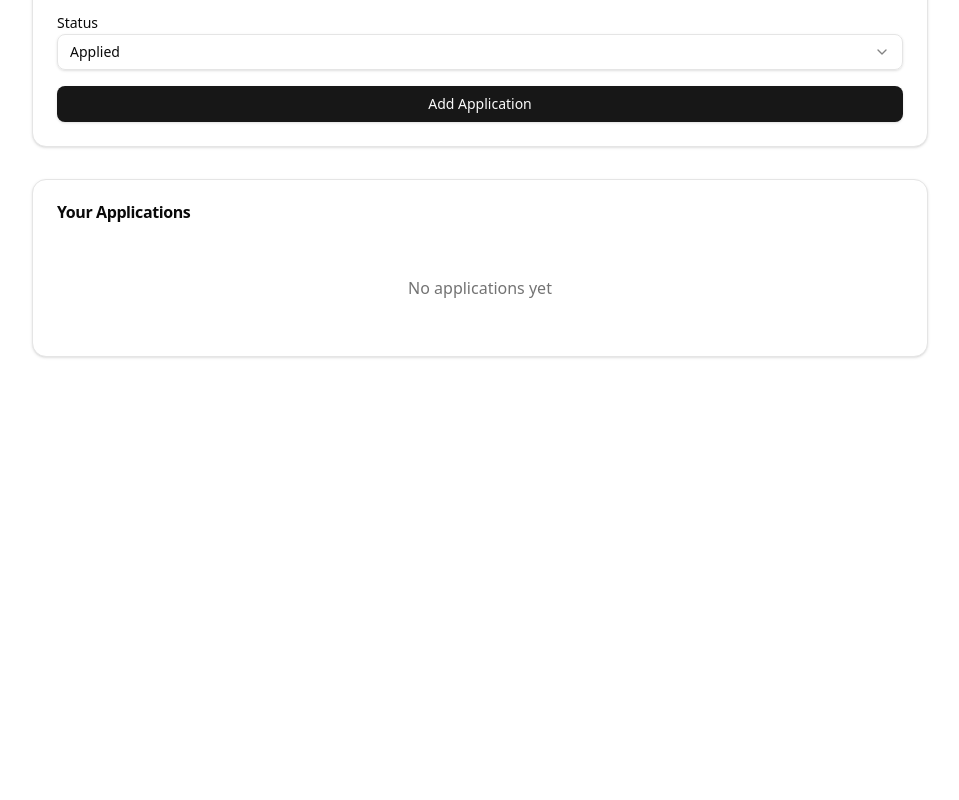
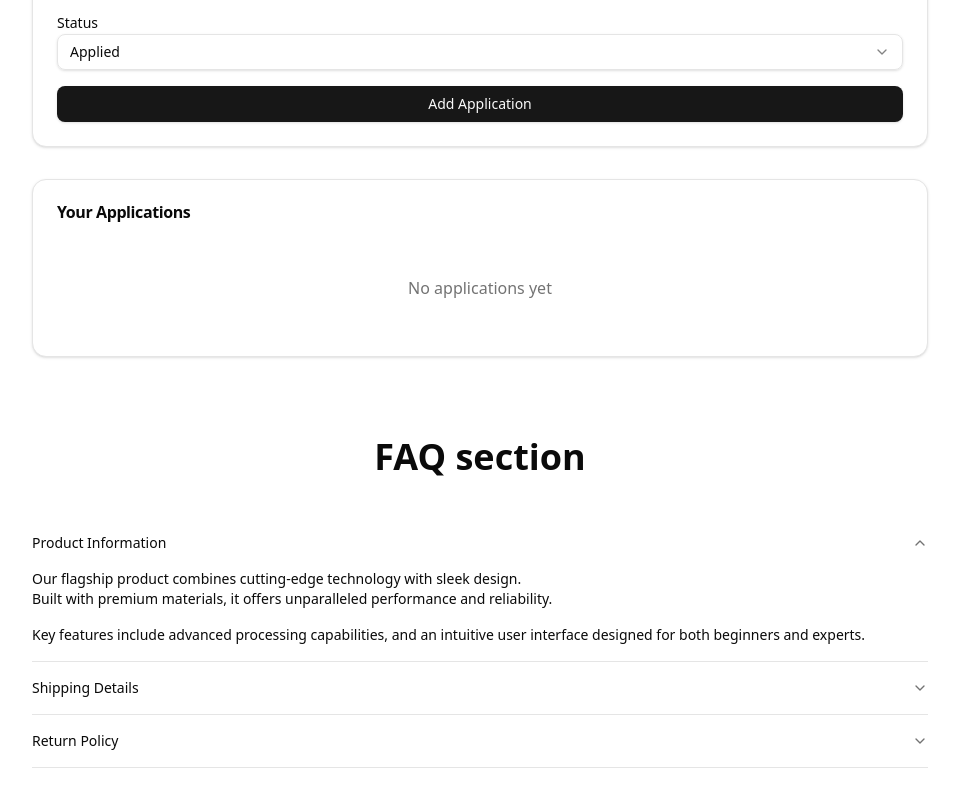
Before and after one commit to devansh-jagtap/Appliquo, a React (Vite) app: page / in a window 1280 px wide. Shown: the part 355-1155 px from the top of the page, without its empty margins (160-1119 px from the left). Before the commit the page ends 800 px from the top, so only its background shows below. Built offline with nearby package versions, Linux system fonts and the light colour scheme.

Commit message:
faq added and improve the readability

```diff
--- a/package.json
+++ b/package.json
@@ -11,6 +11,7 @@
   },
   "dependencies": {
     "@hookform/resolvers": "^5.2.2",
+    "@radix-ui/react-accordion": "^1.2.12",
     "@radix-ui/react-label": "^2.1.8",
     "@radix-ui/react-select": "^2.2.6",
     "@radix-ui/react-slot": "^1.2.4",
--- a/src/App.jsx
+++ b/src/App.jsx
@@ -2,6 +2,7 @@ import "./App.css";
 import { useState, useEffect, useRef } from "react";
 import ApplicationForm from "./components/applicationForm";
 import ApplicationList from "./components/applicationList";
+import { Faq } from "./components/faq";
 
 function App() {
   const [applications, setApplications] = useState([]);
@@ -60,6 +61,9 @@ function App() {
           onDeleteApplication={handleDeleteApplication}
         />
       </div>
+      <div>
+        <Faq />
+      </div>
     </section>
   );
 }
--- /dev/null
+++ b/src/components/faq.jsx
@@ -0,0 +1,66 @@
+import {
+  Accordion,
+  AccordionContent,
+  AccordionItem,
+  AccordionTrigger,
+} from "@/components/ui/accordion";
+
+export function Faq() {
+  return (
+    <div className="max-w-4xl mx-auto mt-20">
+      <header className="font-extrabold text-4xl text-center mb-10">
+        FAQ section
+      </header>
+      <Accordion
+        type="single"
+        collapsible
+        className="w-full"
+        defaultValue="item-1"
+      >
+        <AccordionItem value="item-1">
+          <AccordionTrigger>Product Information</AccordionTrigger>
+          <AccordionContent className="flex flex-col gap-4 text-balance">
+            <p>
+              Our flagship product combines cutting-edge technology with sleek
+              design. Built with premium materials, it offers unparalleled
+              performance and reliability.
+            </p>
+            <p>
+              Key features include advanced processing capabilities, and an
+              intuitive user interface designed for both beginners and experts.
+            </p>
+          </AccordionContent>
+        </AccordionItem>
+        <AccordionItem value="item-2">
+          <AccordionTrigger>Shipping Details</AccordionTrigger>
+          <AccordionContent className="flex flex-col gap-4 text-balance">
+            <p>
+              We offer worldwide shipping through trusted courier partners.
+              Standard delivery takes 3-5 business days, while express shipping
+              ensures delivery within 1-2 business days.
+            </p>
+            <p>
+              All orders are carefully packaged and fully insured. Track your
+              shipment in real-time through our dedicated tracking portal.
+            </p>
+          </AccordionContent>
+        </AccordionItem>
+        <AccordionItem value="item-3">
+          <AccordionTrigger>Return Policy</AccordionTrigger>
+          <AccordionContent className="flex flex-col gap-4 text-balance">
+            <p>
+              We stand behind our products with a comprehensive 30-day return
+              policy. If you&apos;re not completely satisfied, simply return the
+              item in its original condition.
+            </p>
+            <p>
+              Our hassle-free return process includes free return shipping and
+              full refunds processed within 48 hours of receiving the returned
+              item.
+            </p>
+          </AccordionContent>
+        </AccordionItem>
+      </Accordion>
+    </div>
+  );
+}
--- /dev/null
+++ b/src/components/ui/accordion.jsx
@@ -0,0 +1,41 @@
+import * as React from "react"
+import * as AccordionPrimitive from "@radix-ui/react-accordion"
+import { ChevronDown } from "lucide-react"
+
+import { cn } from "@/lib/utils"
+
+const Accordion = AccordionPrimitive.Root
+
+const AccordionItem = React.forwardRef(({ className, ...props }, ref) => (
+  <AccordionPrimitive.Item ref={ref} className={cn("border-b", className)} {...props} />
+))
+AccordionItem.displayName = "AccordionItem"
+
+const AccordionTrigger = React.forwardRef(({ className, children, ...props }, ref) => (
+  <AccordionPrimitive.Header className="flex">
+    <AccordionPrimitive.Trigger
+      ref={ref}
+      className={cn(
+        "flex flex-1 items-center justify-between py-4 text-sm font-medium transition-all hover:underline text-left [&[data-state=open]>svg]:rotate-180",
+        className
+      )}
+      {...props}>
+      {children}
+      <ChevronDown
+        className="h-4 w-4 shrink-0 text-muted-foreground transition-transform duration-200" />
+    </AccordionPrimitive.Trigger>
+  </AccordionPrimitive.Header>
+))
+AccordionTrigger.displayName = AccordionPrimitive.Trigger.displayName
+
+const AccordionContent = React.forwardRef(({ className, children, ...props }, ref) => (
+  <AccordionPrimitive.Content
+    ref={ref}
+    className="overflow-hidden text-sm data-[state=closed]:animate-accordion-up data-[state=open]:animate-accordion-down"
+    {...props}>
+    <div className={cn("pb-4 pt-0", className)}>{children}</div>
+  </AccordionPrimitive.Content>
+))
+AccordionContent.displayName = AccordionPrimitive.Content.displayName
+
+export { Accordion, AccordionItem, AccordionTrigger, AccordionContent }
```
Also changed, not shown: 1 other file (tests, documents, lock files or other folders).
